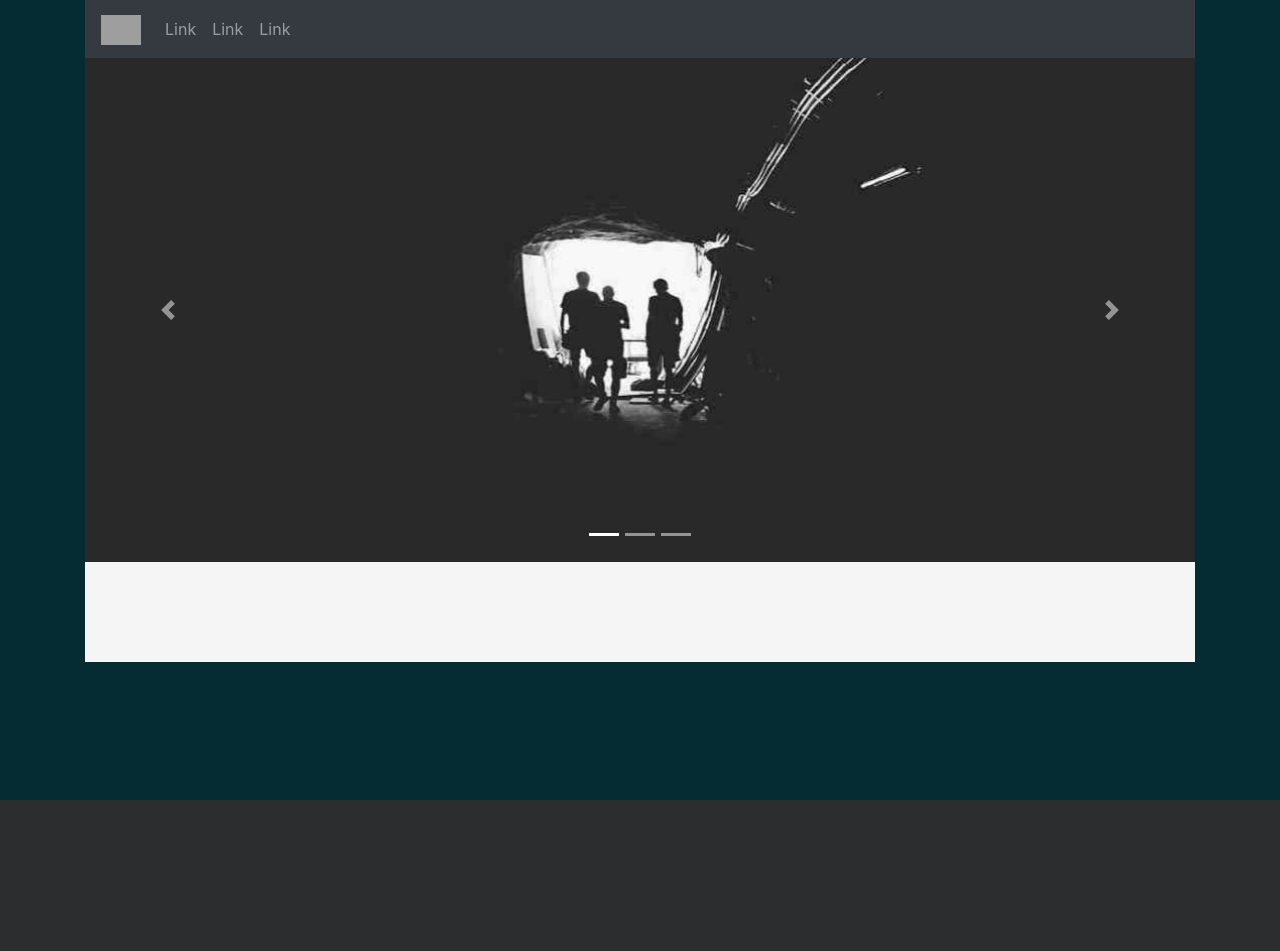
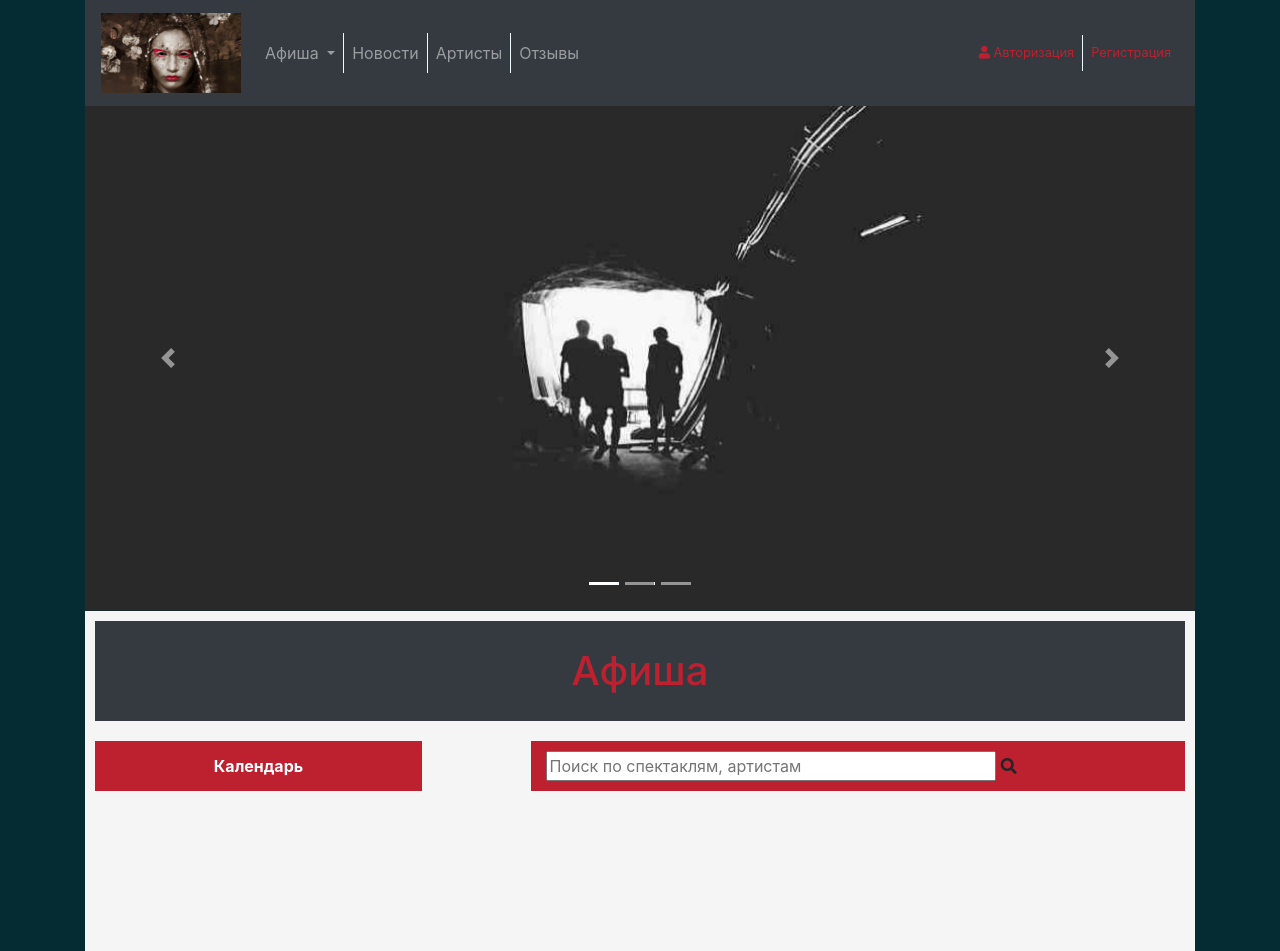
Before and after one commit to Yurij2015/afisha, a PHP site: page / in a window 1280 px wide. Before the commit the page ends 800 px from the top, so only its background shows below. Run offline with PHP 8.4, Linux system fonts and the light colour scheme; grey boxes are pictures that could not be loaded.

Commit message:
set calendar and search on main page

```diff
--- a/css/style.css
+++ b/css/style.css
@@ -1,8 +1,82 @@
 body {
     background: #062c33;
+    font-family: -apple-system, BlinkMacSystemFont, "Segoe UI", Roboto, "Helvetica Neue", Arial, sans-serif, "Apple Color Emoji", "Segoe UI Emoji", "Segoe UI Symbol";
 }
 
 .afisha {
-    min-height: 100px;
+    min-height: 200px;
     background: whitesmoke;
 }
+
+li {
+    border-right: aliceblue 1px solid;
+}
+
+li:last-child {
+    border-right: 0;
+}
+
+.authcolor {
+    color: #bd2130 !important;
+}
+
+a.authcolor:hover, a.authcolor:focus {
+    color: #dc3545 !important;
+}
+
+.starthead {
+    color: #bd2130;
+    width: 100%;
+    height: 100px;
+    text-align: center;
+    margin: 10px;
+}
+
+.starthead-center {
+    display: inline-block;
+    line-height: 100px;
+}
+
+.contentafisha {
+    margin: 10px;
+    min-height: 200px;
+    width: 100%;
+    text-align: center;
+
+}
+
+.calendar {
+    width: 30%;
+    background: #bd2130;
+    height: 50px;
+    color: white;
+    font-weight: bold;
+}
+
+.search {
+    width: 60%;
+    background: #bd2130;
+    height: 50px;
+}
+.emptyplace {
+    width: 10%;
+    height: 50px;
+}
+
+.contentafisha-center {
+    display: inline-block;
+    line-height: 50px;
+}
+
+.contentafisha>.search {
+    text-align: justify;
+    padding: 10px 0 0 10px;
+}
+
+span {
+    text-align: justify;
+}
+
+.search input {
+    width: 70%;
+}
--- a/index.php
+++ b/index.php
@@ -7,6 +7,8 @@
     <meta http-equiv="X-UA-Compatible" content="ie=edge">
     <link rel="stylesheet" href="bootstrap-4.0.0-dist/css/bootstrap.min.css">
     <link rel="stylesheet" href="css/style.css">
+    <link rel="stylesheet" href="https://use.fontawesome.com/releases/v5.7.0/css/all.css"
+          integrity="sha384-lZN37f5QGtY3VHgisS14W3ExzMWZxybE1SJSEsQp9S+oqd12jhcu+A56Ebc1zFSJ" crossorigin="anonymous">
     <title>Афиша</title>
     <script src="https://ajax.googleapis.com/ajax/libs/jquery/3.4.1/jquery.min.js"></script>
     <script src="https://cdnjs.cloudflare.com/ajax/libs/popper.js/1.14.7/umd/popper.min.js"></script>
@@ -23,17 +25,37 @@
 <div class="container">
     <nav class="navbar navbar-expand-sm bg-dark navbar-dark">
         <a class="navbar-brand" href="#">
-            <img src="bird.jpg" alt="Logo" style="width:40px;">
+            <img src="public/images/turandot-140x80.png" alt="Logo" style="width:140px;">
         </a>
+        <ul class="navbar-nav mr-auto">
+            <!-- Dropdown -->
+            <li class="nav-item dropdown">
+                <a class="nav-link dropdown-toggle" href="#" id="navbardrop" data-toggle="dropdown">
+                    Афиша
+                </a>
+                <div class="dropdown-menu">
+                    <a class="dropdown-item" href="#">Link 1</a>
+                    <a class="dropdown-item" href="#">Link 2</a>
+                    <a class="dropdown-item" href="#">Link 3</a>
+                </div>
+            </li>
+
+            <li class="nav-item">
+                <a class="nav-link" href="#">Новости</a>
+            </li>
+            <li class="nav-item">
+                <a class="nav-link" href="#">Артисты</a>
+            </li>
+            <li class="nav-item">
+                <a class="nav-link" href="#">Отзывы</a>
+            </li>
+        </ul>
         <ul class="navbar-nav">
             <li class="nav-item">
-                <a class="nav-link" href="#">Link</a>
+                <a class="nav-link authcolor small" href="#"><i class="fas fa-user"></i> Авторизация</a>
             </li>
             <li class="nav-item">
-                <a class="nav-link" href="#">Link</a>
-            </li>
-            <li class="nav-item">
-                <a class="nav-link" href="#">Link</a>
+                <a class="nav-link authcolor small" href="#">Регистрация</a>
             </li>
         </ul>
     </nav>
@@ -71,8 +93,29 @@
     </div>
     <div class="container">
         <div class="row afisha">
+            <div class="starthead bg-dark">
+                <h1 class="starthead-center">Афиша</h1>
+            </div>
+            <div class="row contentafisha">
+                <div class="calendar contentafisha-center">Календарь</div>
+                <div class="emptyplace"></div>
+                <div class="search">
+                    <form method="post" id="searchrequest">
+                        <label for="search"></label>
+                        <input placeholder="Поиск по спектаклям, артистам" id="search" name="search">
+                        <span><i class="fa fa-search"></i></span>
+                    </form>
+                </div>
 
+                <!--                    <div class="col-md-2">-->
+                <!--                        <p class="text-dark">jkjkj</p>-->
+                <!--                    </div>-->
+                <!--                    <div class="col-md-7">-->
+                <!--                        <p>kjkjkjkk</p>-->
+                <!--                    </div>-->
+            </div>
         </div>
     </div>
+</div>
 </body>
 </html>
```
Also changed, not shown: public/images/turandot-140x80.png (added).
